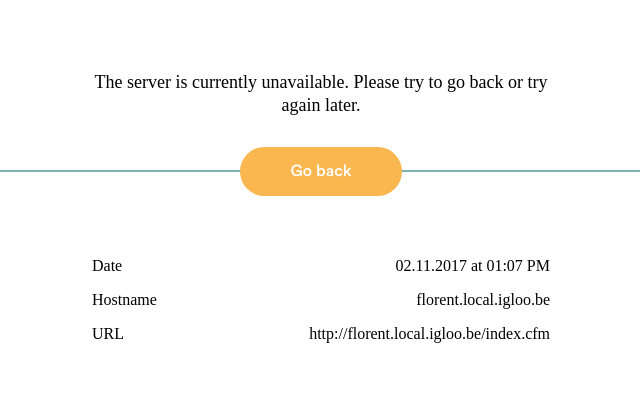
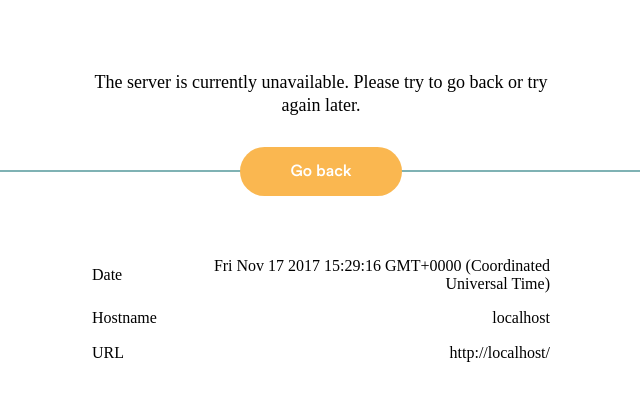
Before and after one commit to iGLOO-be/devops-http-default-backend, a Gatsby site: page / in a window 1280 px wide. Shown: the part 224-624 px from the top of the page, without its empty margins (319-959 px from the left). Built offline with nearby package versions, Linux system fonts and the light colour scheme; Gatsby itself is replaced by a stand-in of ours; a web font is replaced by a local one.

Commit message:
TableInfo: set data

```diff
--- a/package.json
+++ b/package.json
@@ -8,6 +8,7 @@
     "gatsby-plugin-react-helmet": "^1.0.8",
     "gatsby-plugin-styled-components": "^2.0.2",
     "normalize.css": "^7.0.0",
+    "recompose": "^0.26.0",
     "styled-components": "^2.2.3"
   },
   "license": "MIT",
--- a/src/components/TableInfo.js
+++ b/src/components/TableInfo.js
@@ -1,24 +1,30 @@
 
 import React from 'react'
 import styled from 'styled-components'
+import mapProps from 'recompose/mapProps'
 
-const TableInfo = styled(({
-  className
+const isBrowser = typeof window !== 'undefined'
+
+let TableInfo = styled(({
+  className,
+  date,
+  hostname,
+  url
 }) => (
   <div className={className}>
     <table>
       <tbody>
         <tr>
           <td>Date</td>
-          <td>02.11.2017 at 01:07 PM</td>
+          <td>{date || '-'}</td>
         </tr>
         <tr>
           <td>Hostname</td>
-          <td>florent.local.igloo.be</td>
+          <td>{hostname || '-'}</td>
         </tr>
         <tr>
           <td>URL</td>
-          <td>http://florent.local.igloo.be/index.cfm</td>
+          <td>{url || '-'}</td>
         </tr>
       </tbody>
 
@@ -38,4 +44,15 @@ const TableInfo = styled(({
   }
 `
 
+TableInfo = mapProps(props => {
+  if (!isBrowser) return props
+
+  return {
+    ...props,
+    date: new Date().toString(),
+    hostname: window.location.hostname,
+    url: window.location.href
+  }
+})(TableInfo)
+
 export default TableInfo
```
Also changed, not shown: 1 other file.
